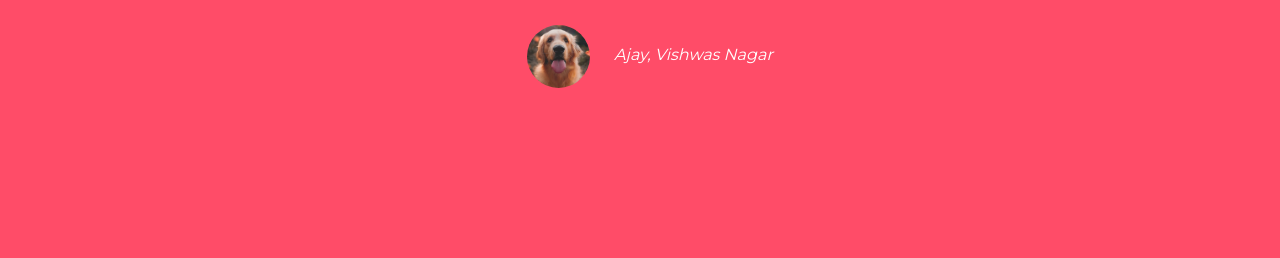
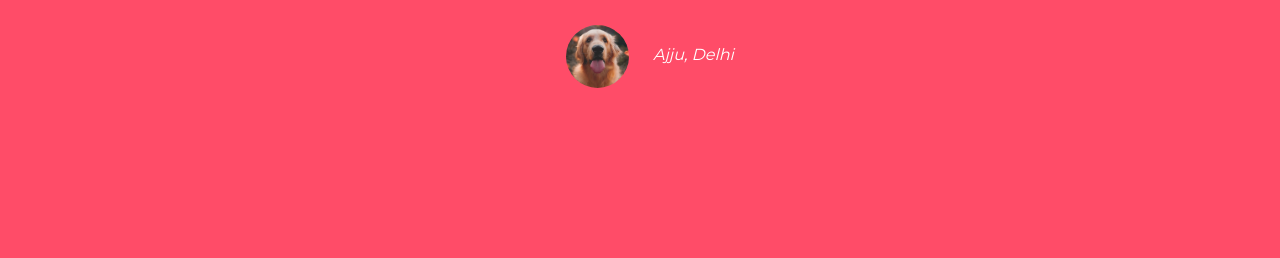
Before and after one commit to ChiragGulati03/TinDog-Site, a plain HTML site: page index.html in a window 1280 px wide. Shown: the part 1557-1815 px from the top of the page. Drawn offline with nearby package versions, Linux system fonts and the light colour scheme.

Commit message:
Update index.html

```diff
--- a/index.html
+++ b/index.html
@@ -121,7 +121,7 @@
         <div class="carousel-item active">
           <h2>I no longer have to sniff other dogs for love. I've found the hottest Corgi on TinDog. Woof.</h2>
           <img class="testimonial-img" src="images/dog-img.jpg" alt="dog-profile">
-          <em>Ajay, Vishwas Nagar</em>
+          <em>Ajju, Delhi</em>
         </div>
         <div class="carousel-item">
           <h2 class="testimonial-text">My dog used to be so lonely, but with TinDog's help, they've found the love of
```
